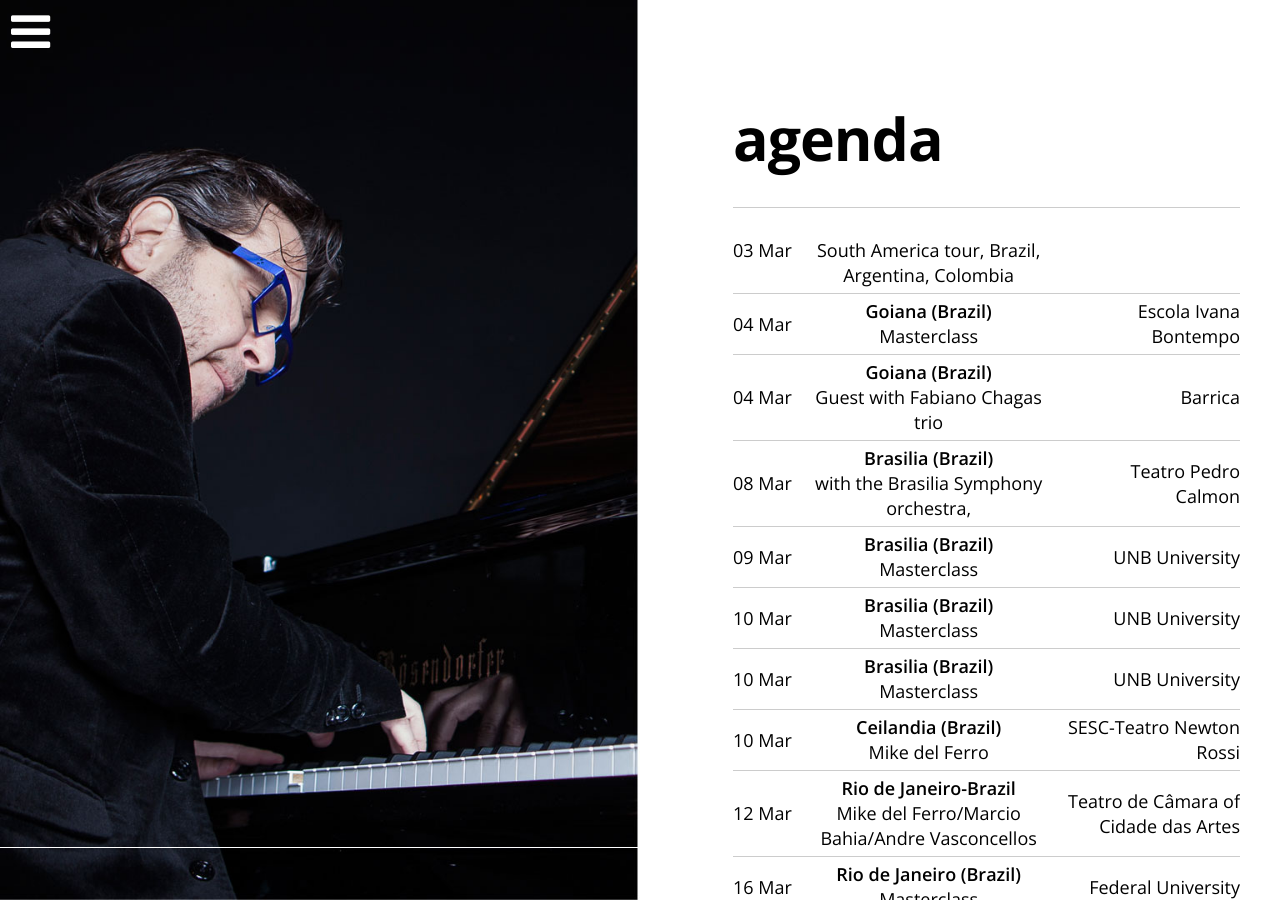
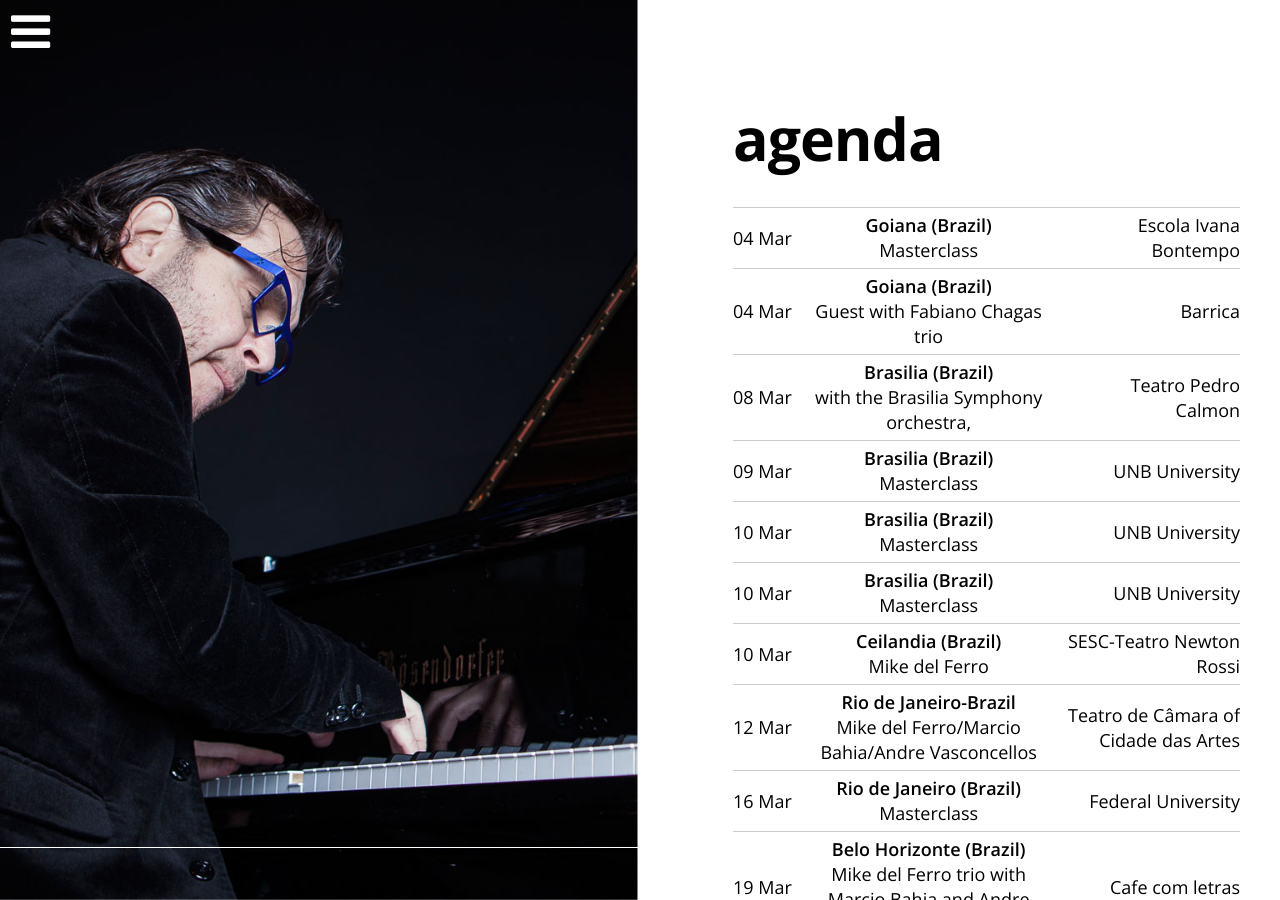
Before and after one commit to mikedelferro/website, a Jekyll site: the page built from agenda.html, in a window 1280 px wide and 900 px high. Built offline with Jekyll 4.4.1, drawn with Linux system fonts in a browser that asks for light colours; nearby versions of some CDN libraries.

Commit message:
Updated '/_config.yml' via CloudCannon

```diff
--- a/_config.yml
+++ b/_config.yml
@@ -3,11 +3,6 @@ gigs:
     date: 2016-03-12T19:15:00.000Z
     location: Teatro de Câmara of Cidade das Artes
     venue: Rio de Janeiro-Brazil
-    url: ''
-  - title: 'South America tour, Brazil, Argentina, Colombia'
-    date: 2016-03-03T00:00:00.000Z
-    location: ''
-    venue: ''
     url: ''
   - title: 'with the Brasilia Symphony orchestra,'
     date: 2016-03-08T19:00:00.000Z
```
